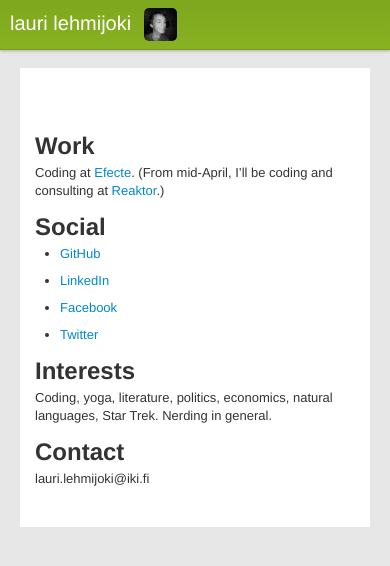
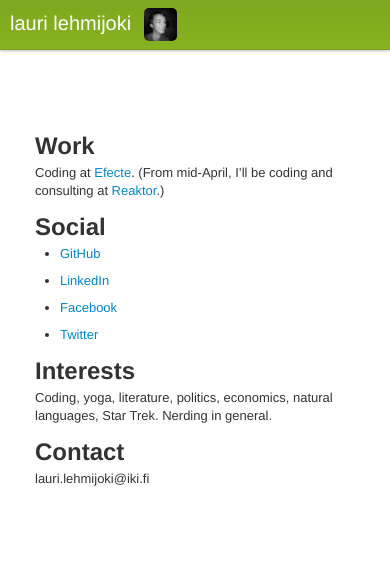
Before and after one commit to laurilehmijoki/lauri.lehmijoki.net, a Jekyll site: the page built from index.markdown, in a window 390 px wide. Shown: the top 566 px of the page. Built offline with Jekyll 4.4.1, drawn with Linux system fonts in a browser that asks for light colours.

Commit message:
background color completely white on small screen sizes

```diff
--- a/_layouts/default.html
+++ b/_layouts/default.html
@@ -27,6 +27,11 @@
       }
       .container {
         max-width:640px;
+      }
+      @media (max-width:640px) {
+        body {
+          background-color: white;
+        }
       }
     </style>
 
```
